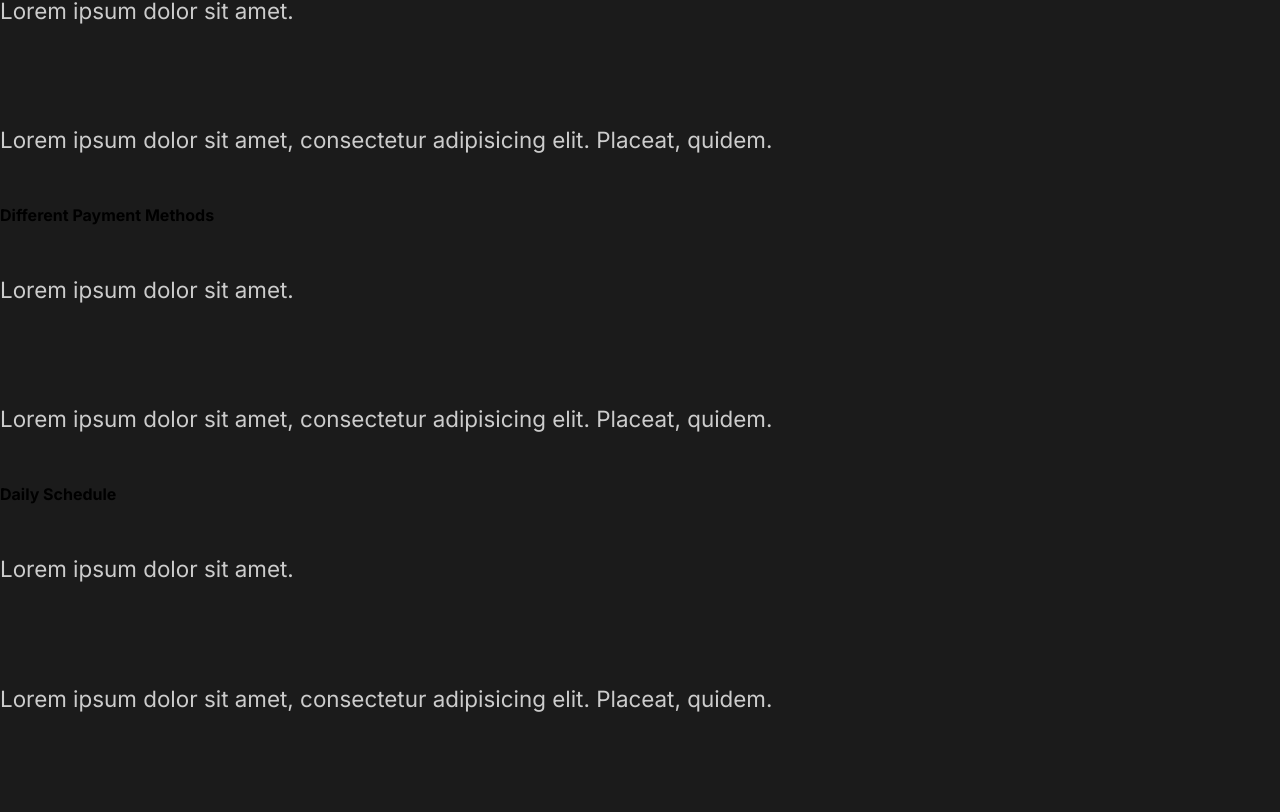
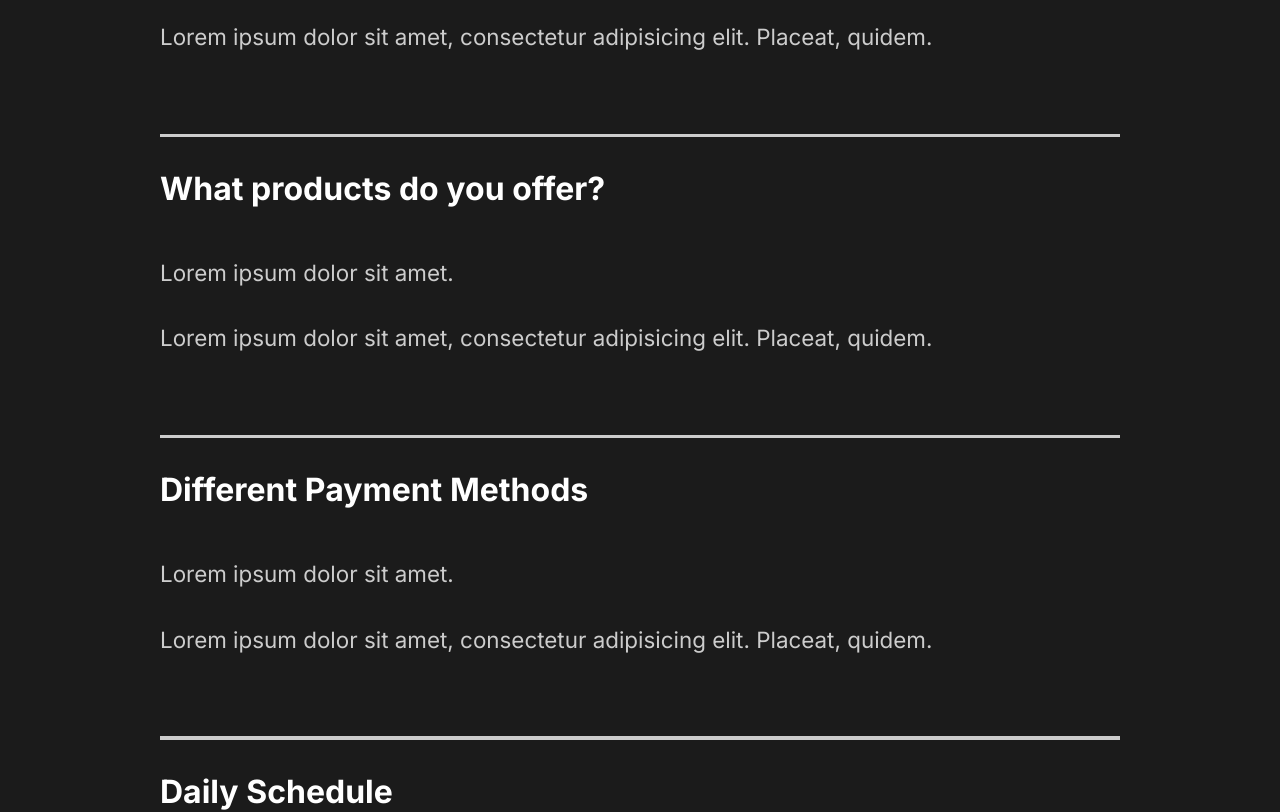
Before and after one commit to samazon/caputre-build-react, a React (Create React App) app: page / in a window 1280 px wide. Shown: the part 2536-3348 px from the top of the page. Before the commit the page ends 3299 px from the top, so only its background shows below. Built offline with nearby package versions, Linux system fonts and the light colour scheme.

Commit message:
7. FAQs Section

```diff
--- a/src/components/FaqSection.js
+++ b/src/components/FaqSection.js
@@ -1,8 +1,10 @@
 import React from 'react'
+import { StyledAbout } from '../styles'
+import styled from 'styled-components';
 
 const FaqSection = () => {
     return (
-        <div className="faqs__block">
+        <Faq>
             <h2>Any Questions <span>FAQ</span></h2>
             <div className="question">
                 <h4>How do I start?</h4>
@@ -11,6 +13,7 @@
                     <p>Lorem ipsum dolor sit amet, consectetur adipisicing elit. Placeat, quidem.</p>
                 </div>
             </div>
+            <div className="faq-line"></div>
             <div className="question">
                 <h4>What products do you offer?</h4>
                 <div className="answer">
@@ -18,6 +21,7 @@
                     <p>Lorem ipsum dolor sit amet, consectetur adipisicing elit. Placeat, quidem.</p>
                 </div>
             </div>
+            <div className="faq-line"></div>
             <div className="question">
                 <h4>Different Payment Methods</h4>
                 <div className="answer">
@@ -25,6 +29,7 @@
                     <p>Lorem ipsum dolor sit amet, consectetur adipisicing elit. Placeat, quidem.</p>
                 </div>
             </div>
+            <div className="faq-line"></div>
             <div className="question">
                 <h4>Daily Schedule</h4>
                 <div className="answer">
@@ -32,8 +37,33 @@
                     <p>Lorem ipsum dolor sit amet, consectetur adipisicing elit. Placeat, quidem.</p>
                 </div>
             </div>
-        </div>
+            <div className="faq-line"></div>
+        </Faq>
     )
 }
 
+const Faq = styled(StyledAbout)`
+  display: block;
+  span {
+    display: block;
+    color: #23d997;
+  }
+  h2 {
+    font-weight: lighter;
+    padding-bottom: 4rem;
+  }
+  .faq-line {
+    background: #cccccc;
+    height: 0.2rem;
+    margin: 2rem 0rem;
+    width: 100%;
+  }
+  .answer {
+    padding: 2rem 0rem;
+    p {
+      padding: 1rem 0rem;
+    }
+  }
+`;
+
 export default FaqSection
--- a/src/components/GlobalStyles.js
+++ b/src/components/GlobalStyles.js
@@ -37,6 +37,7 @@
 }
 h4{
     font-weight: bold;
+    font-size: 2rem;
 }
 span {
     font-weight: bold;
```
